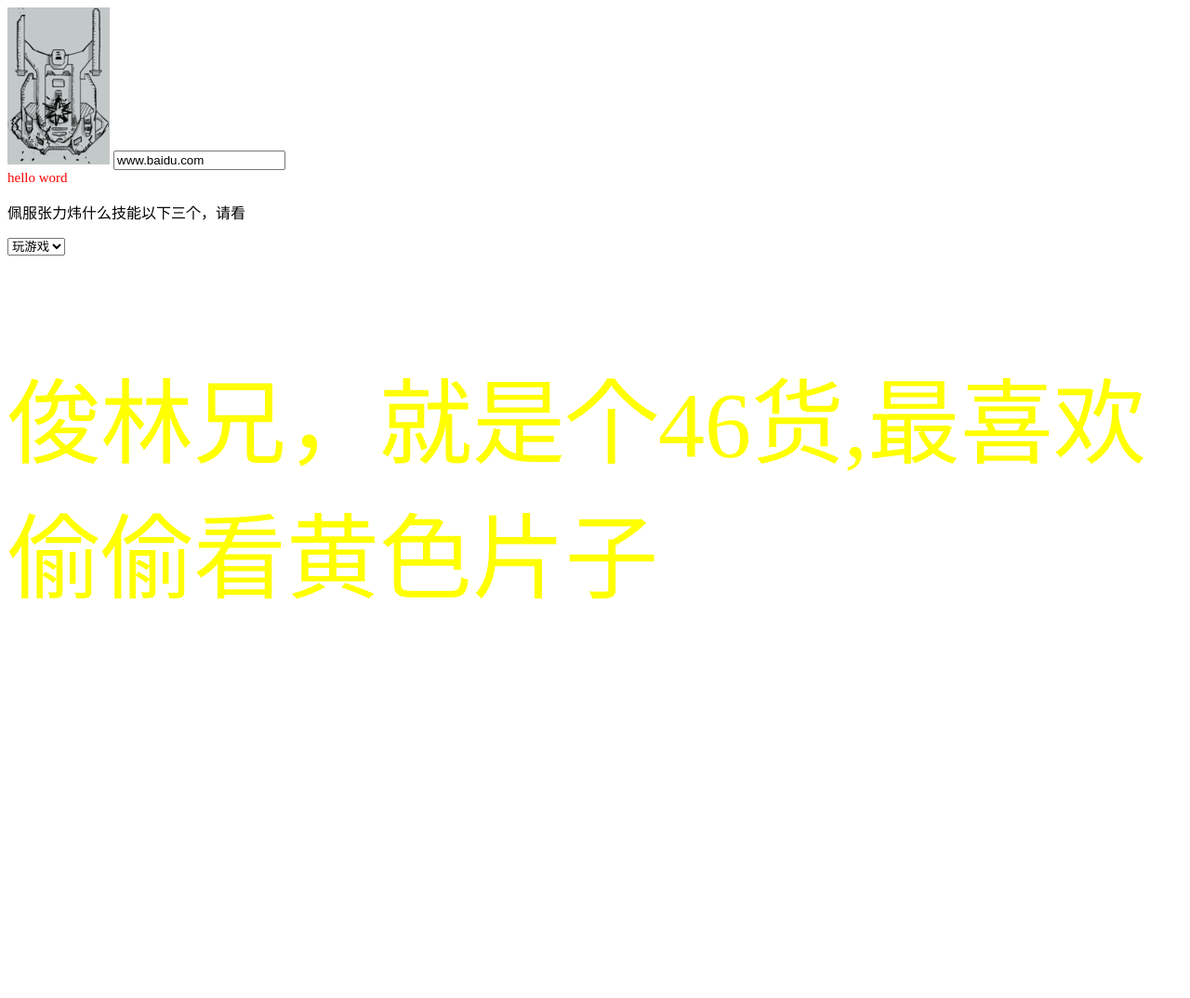
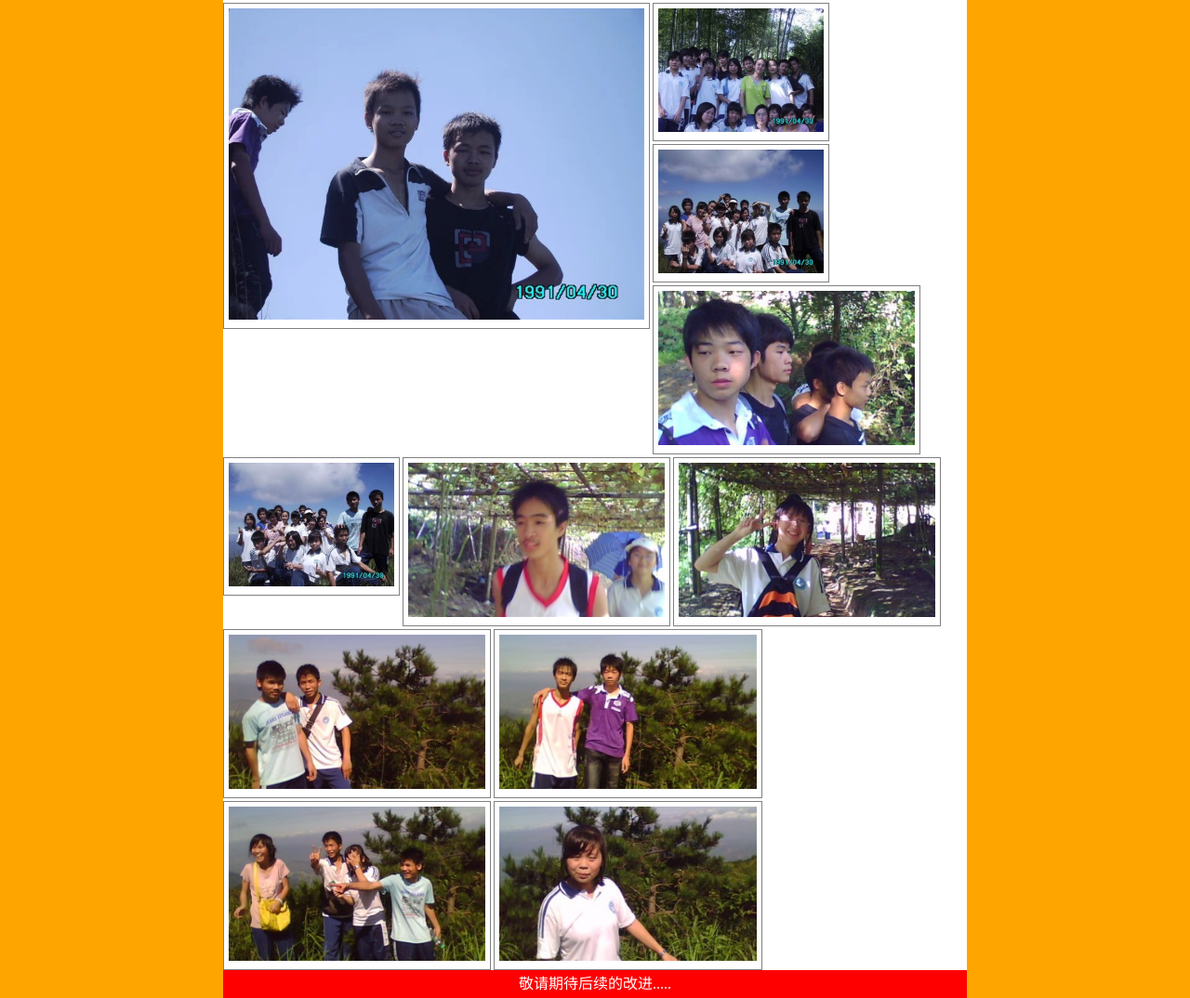
Before and after one commit to linfudong136/myFirst, a plain HTML site: page index.html in a window 1280 px wide. Shown: the whole page at 93% size. Before the commit the page ends 800 px from the top, so only its background shows below. Drawn offline with nearby package versions, Linux system fonts and the light colour scheme.

Commit message:
班级图片展示

```diff
--- a/index.html
+++ b/index.html
@@ -2,28 +2,113 @@
 <html>
 <head>
 	<title>firstapp</title>
+   <meta name="viewport" content="width=device-width, initial-scale=1">
 	<style type="text/css">
-      div{
-      	color: red;
-      	font-size: 15px;
+      *{
+        margin: 0px;
+        padding: 0px;
       }
-       .junlin{
-           font-size: 100px;
-           color: yellow;
+      body{
+          background-color: orange;
+      }
+       .width{
+        position: relative;
+         overflow: hidden;
+         width: 800px;
+         margin: 0 auto;
+         background-color: white;
+         padding-bottom: 30px;
+       }
+       .imgbox{
+        padding: 5px;
+        border: 1px solid gray;
+        float: left;
+        margin-right: 3px;
+        margin-top: 3px;
+       }
+       .imgbox img{
+         cursor:pointer;
+       }
+       .footer{
+          position: absolute;
+          bottom: 0px;
+          width: 100%;
+          height: 30px;
+          line-height: 30px;
+          text-align: center;
+          background-color: red;
+          color: white;
        }
 	</style>
 </head>
 <body>
-<img src="images/大飞机爆炸.gif">
-<input value="www.baidu.com" readonly />
-<div>hello word</div>
-<p>佩服张力炜什么技能以下三个，请看</p>
-<select>
-	<option>玩游戏</option>
-	<option>买书</option>
-	<option>不洗澡</option>
-</select>
+  <div class="width">
+      <div class="imgbox"><img src="images/psu.jpg">  </div>
+      <div class="imgbox"><img src="images/psue.jpg"> </div>
+      <div class="imgbox"><img src="images/psue1.jpg"></div>
+      <div class="imgbox"><img src="images/psue2.jpg"></div>
+      <div class="imgbox"><img src="images/psue3.jpg"></div>
+      <div class="imgbox"><img src="images/psue4.jpg"></div>
+      <div class="imgbox"><img src="images/psue5.jpg"></div>
+      <div class="imgbox"><img src="images/psue6.jpg"></div>
+      <div class="imgbox"><img src="images/psue7.jpg"></div>
+      <div class="imgbox"><img src="images/psue8.jpg"></div>
+      <div class="imgbox"><img src="images/psue9.jpg"></div>
+      <div class="footer">敬请期待后续的改进.....</div>
+  </div>
 
-<p class="junlin">俊林兄，就是个46货,最喜欢偷偷看黄色片子</p>
+  <script src="https://cdn.bootcss.com/jquery/1.12.4/jquery.min.js"></script>
+  <script type="text/javascript">
+     $(function(){
+
+        $('.width img').each(function(index,ele){
+                ele.widht=Math.floor(ele.width/2);
+                ele.height=Math.floor(ele.width/2);
+          });
+        $('.width img').click(function(){
+          var name=prompt("请输入你的名字");
+          if(name=="赖满柱"){
+             alert('thank you');
+             return;
+          }
+           if(name=="曾福恒"){
+            alert('thank you');
+            return;
+          }
+           if(name=="王国宝"){
+            alert('thank you');
+            return;
+          }
+           if(name=="张国东"){
+            alert('thank you');
+            return;
+          }
+           if(name=="张嘉丽"){
+            alert('thank you');
+            return;
+          }
+           if(name=="杜慧丽"){
+            alert('thank you');
+            return;
+          }
+           if(name=="吕映灵"){
+            alert('thank you');
+          }
+           if(name=="龙香莲"){
+            alert('thank you');
+            return;
+          }
+           if(name=="张雪婷"){
+            alert('thank you');
+            return;
+          }
+           if(name=="沈艳君"){
+            alert('thank you');
+            return;
+          }
+          alert('没有你的名字,请耐心等待后续加上');
+        });
+     });
+  </script>
 </body>
 </html>
```
Also changed, not shown: myprogram.html (added, +23 -0 lines), images/psu.jpg (added), images/psue.jpg (added), images/psue1.jpg (added), images/psue2.jpg (added), images/psue3.jpg (added), images/psue4.jpg (added), images/psue5.jpg (added), images/psue6.jpg (added), images/psue7.jpg (added), images/psue8.jpg (added), images/psue9.jpg (added), images/大飞机爆炸.gif (deleted).
